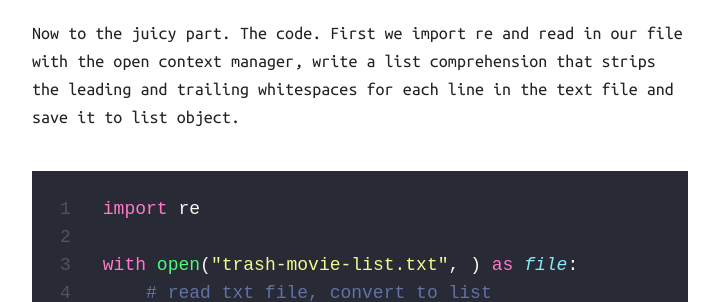
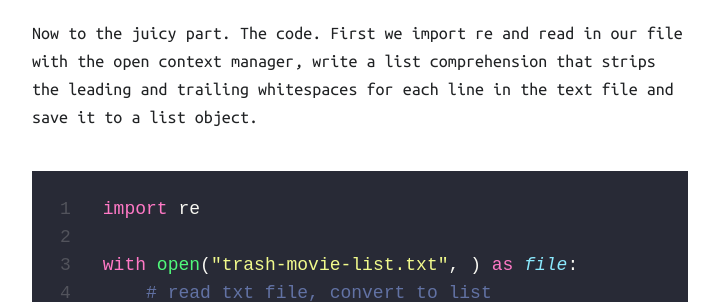
Before and after one commit to kostyafarber/kostyafarber.github.io, a Jekyll site: the page built from docs/_posts/2021-02-01-textprocessing.md, in a window 1280 px wide and 900 px high, scrolled down 5127 px. Shown: the part 236-538 px from the top of the window, without its empty margins (38-757 px from the left). Built offline with Jekyll 4.4.1, drawn with Linux system fonts in a browser that asks for light colours; nearby versions of some CDN libraries.

Commit message:
Grammatical Error.
Took 1 minute

````diff
--- a/docs/_posts/2021-02-01-textprocessing.md
+++ b/docs/_posts/2021-02-01-textprocessing.md
@@ -60,7 +60,7 @@ That's it! We have the regular expression to format our text file. Fortunately,
 
 ## Re
 
-Now to the juicy part. The code. First we import re and read in our file with the open context manager, write a list comprehension that strips the leading and trailing whitespaces for each line in the text file and save it to list object.
+Now to the juicy part. The code. First we import re and read in our file with the open context manager, write a list comprehension that strips the leading and trailing whitespaces for each line in the text file and save it to a list object.
 
 ```python
 import re
````
